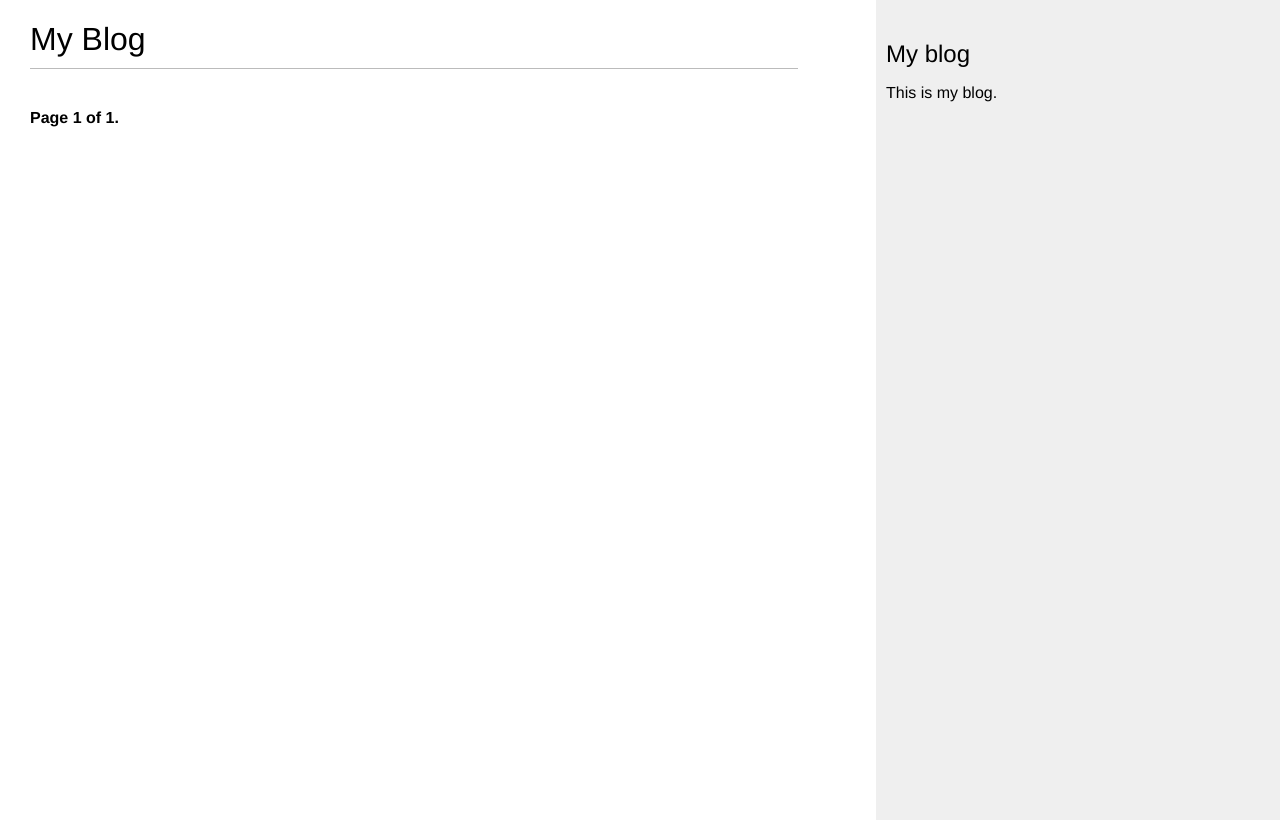
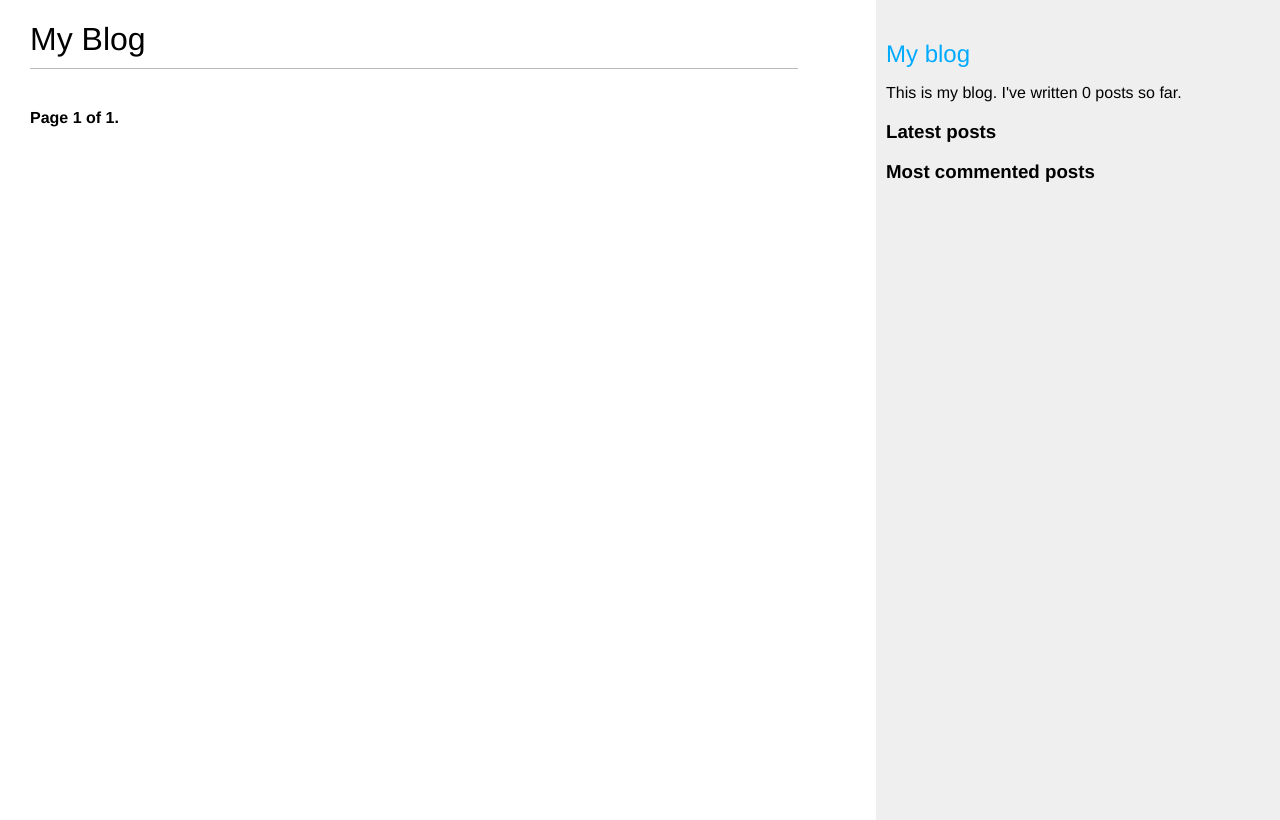
Before and after one commit to ArtemiiLulevich/MySites, a Django app: page /blog/ in a window 1280 px wide. Run offline with Django 3.2, Linux system fonts and the light colour scheme; data that the repository does not hold is empty.

Commit message:
Add custom template tags func.

```diff
--- a/my_site/blog/templates/blog/base.html
+++ b/my_site/blog/templates/blog/base.html
@@ -1,3 +1,4 @@
+{% load blog_tags %}
 {% load static %}
 
 <html lang="en">
@@ -11,8 +12,22 @@
         {% endblock %}
     </div>
     <div id="sidebar">
-        <h2>My blog</h2>
-            <p>This is my blog.</p>
+        <h2>
+            <a href="{% url 'blog:post_list' %}">My blog</a>
+        </h2>
+            <p>This is my blog. I've written {% total_posts %} posts so far.</p>
+
+        <h3>Latest posts</h3>
+        {% show_latest_posts 3 %}
+        <h3>Most commented posts</h3>
+        {% get_most_commented_posts as most_commented_posts %}
+        <ul>
+            {% for post in most_commented_posts %}
+                <li>
+                    <a href="{{ post.get_absolute_url }}">{{ post.title }}</a>
+                </li>
+            {% endfor %}
+        </ul>
     </div>
 </body>
 </html>
--- /dev/null
+++ b/my_site/blog/templates/blog/post/latest_posts.html
@@ -0,0 +1,7 @@
+<ul>
+    {% for post in latest_posts %}
+        <li>
+            <a href="{{ post.get_absolute_url }}">{{ post.title }}</a>
+        </li>
+    {% endfor %}
+</ul>
--- /dev/null
+++ b/my_site/blog/templatetags/blog_tags.py
@@ -0,0 +1,26 @@
+from django import template
+from django.db.models import Count
+from ..models import Post
+
+register = template.Library()
+
+
+@register.simple_tag
+def total_posts():
+    """Django will use the function's name as the
+    tag name. If you want to register it using a different name, you can
+    do it by specifying a name attribute, such as @register.simple_tag(name='my_tag')."""
+    return Post.published.count()
+
+
+@register.inclusion_tag('blog/post/latest_posts.html')
+def show_latest_posts(count=5):
+    latest_posts = Post.published.order_by('-publish')[:count]
+    return {'latest_posts': latest_posts}
+
+
+@register.simple_tag
+def get_most_commented_posts(count=5):
+    return Post.published.annotate(
+        total_comments=Count('comments')
+    ).order_by('-total_comments')[:count]
```
Also changed, not shown: my_site/blog/templatetags/__init__.py (added).
